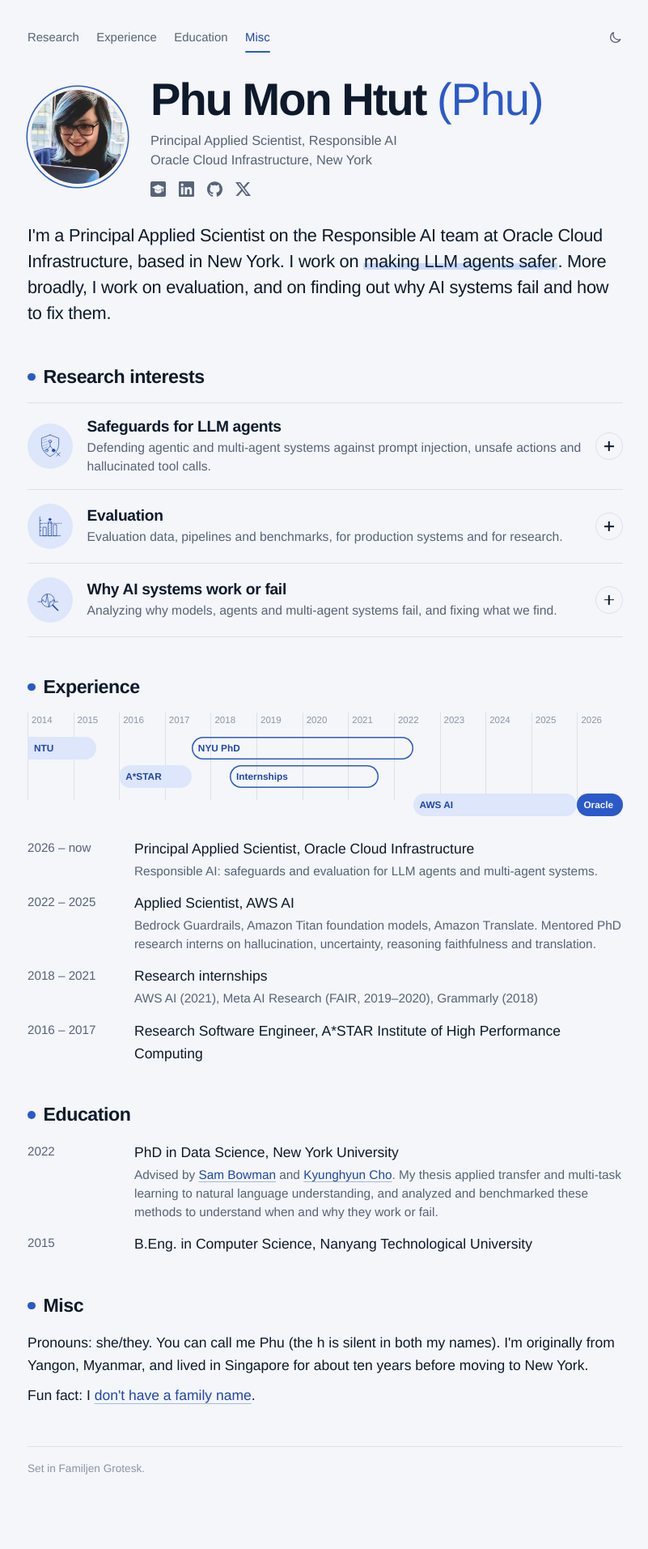
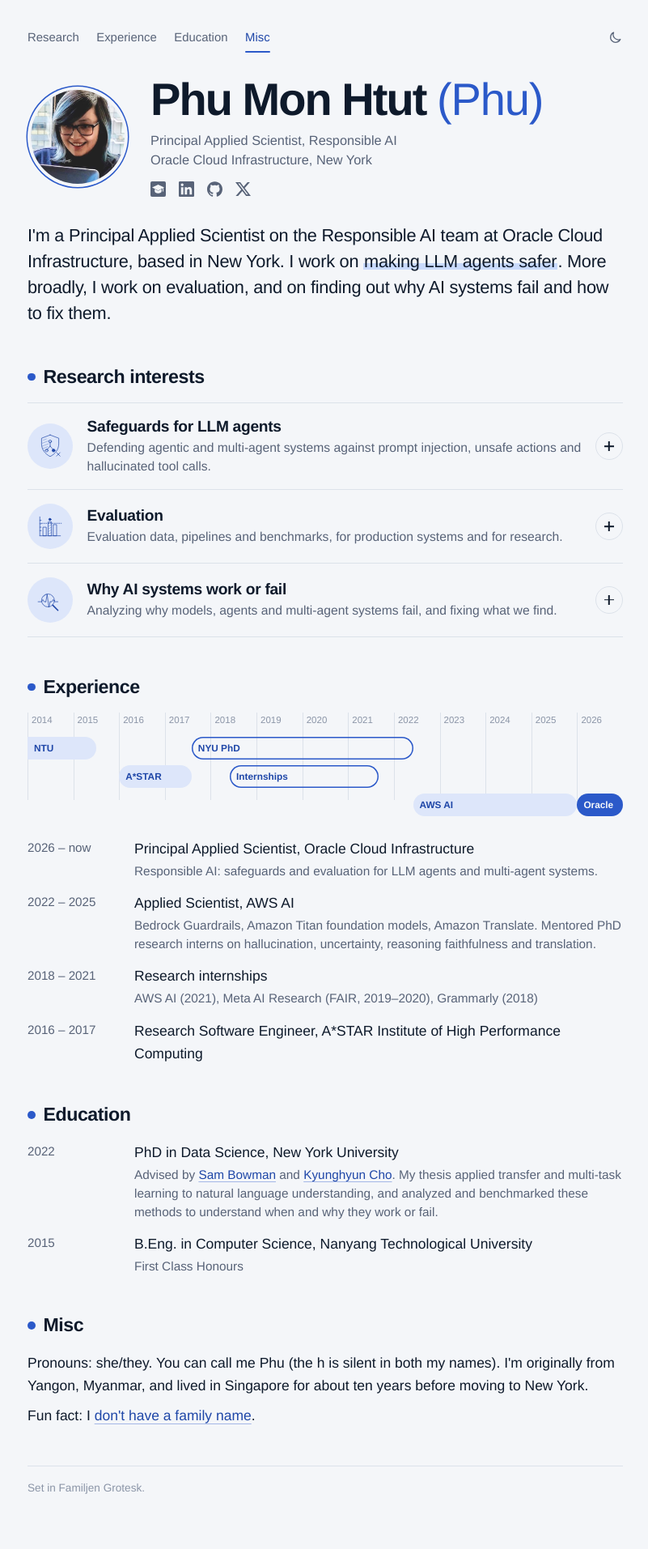
Before and after one commit to phu-pmh/phu-pmh.github.io, a Jekyll site: the page built from index.html, in a window 1280 px wide. Shown: the whole page at 81% size, without its empty margins (238-1039 px from the left). Built offline with Jekyll 4.4.1, drawn with Linux system fonts in a browser that asks for light colours; some web fonts are replaced; before the commit the page ends 1889 px from its top, so only the background shows below that.

Commit message:
Add First Class Honours to NTU degree
Co-Authored-By: Claude Opus 5.5 (1M context) <noreply@anthropic.com>
Claude-Session: https://claude.ai/code/session_01JXqTCx3Drj5DZFr9Us3QrX

```diff
--- a/index.html
+++ b/index.html
@@ -290,7 +290,7 @@ html { scroll-padding-top: 4rem; scroll-behavior: smooth; }
       <dt>2022</dt>
       <dd>PhD in Data Science, New York University<span class="sub">Advised by <a href="https://sleepinyourhat.github.io/">Sam Bowman</a> and <a href="https://kyunghyuncho.me/">Kyunghyun Cho</a>. My thesis applied transfer and multi-task learning to natural language understanding, and analyzed and benchmarked these methods to understand when and why they work or fail.</span></dd>
       <dt>2015</dt>
-      <dd>B.Eng. in Computer Science, Nanyang Technological University</dd>
+      <dd>B.Eng. in Computer Science, Nanyang Technological University<span class="sub">First Class Honours</span></dd>
     </dl>
   </section>
 
```
